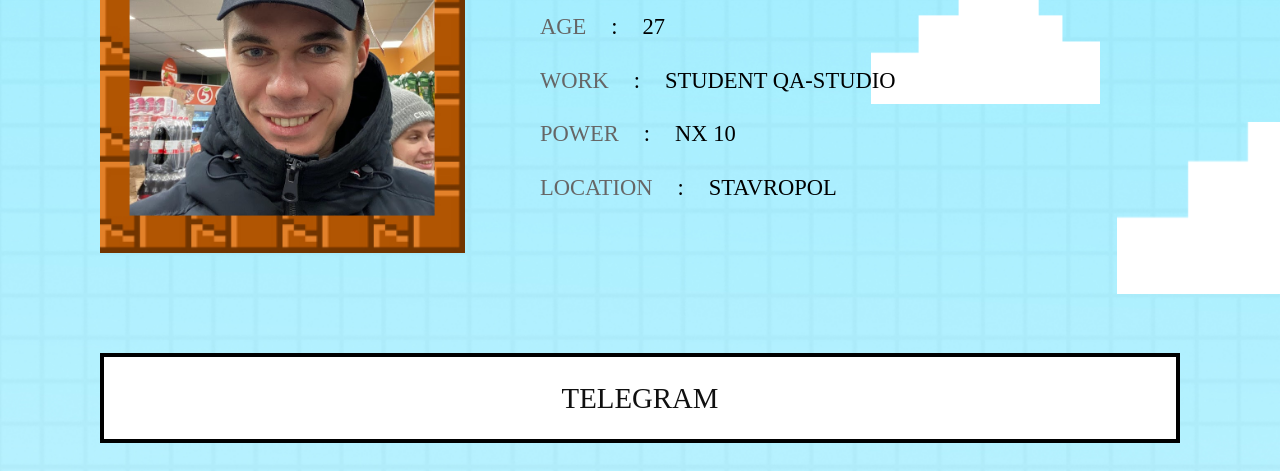
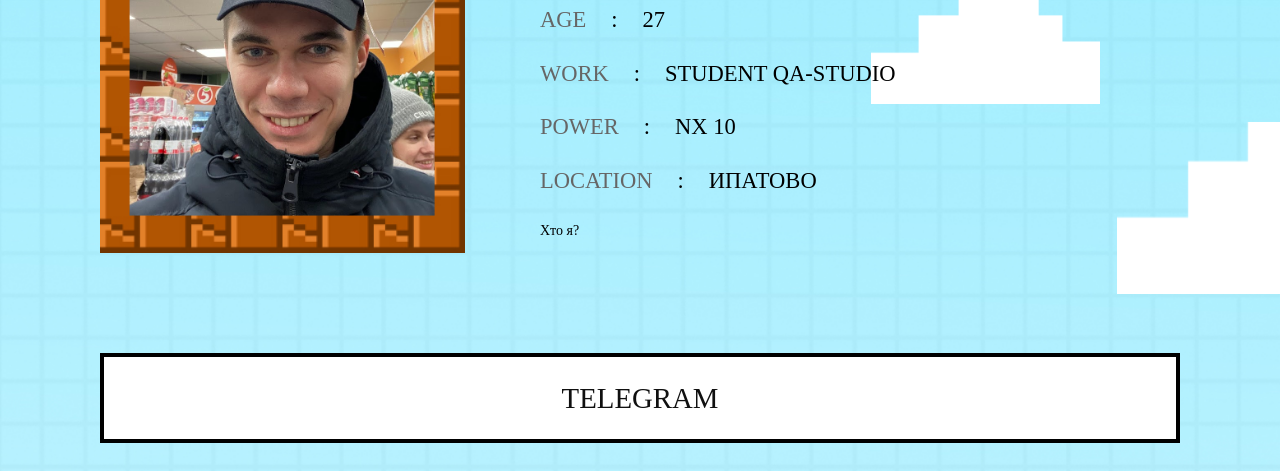
Before and after one commit to Donovan1337/Website, a plain HTML site: page index.html in a window 1280 px wide. Shown: the part 303-774 px from the top of the page. Drawn offline with Linux system fonts and the light colour scheme; files whose address does not match are found by name.

Commit message:
new_branch

```diff
--- a/index.html
+++ b/index.html
@@ -62,7 +62,8 @@
                      <div class="list"><span>age</span><span>:</span><span>27</span></div>
                      <div class="list"><span>work</span><span>:</span><span>student qa-studio</span></div>
                      <div class="list"><span>Power</span><span>:</span><span>NX 10</span></div>
-                     <div class="list"><span>location</span><span>:</span><span>Stavropol</span></div>
+                     <div class="list"><span>location</span><span>:</span><span>Ипатово</span></div>
+                     <p>Хто я?</p>
 
                   </div>
                </div>
```
